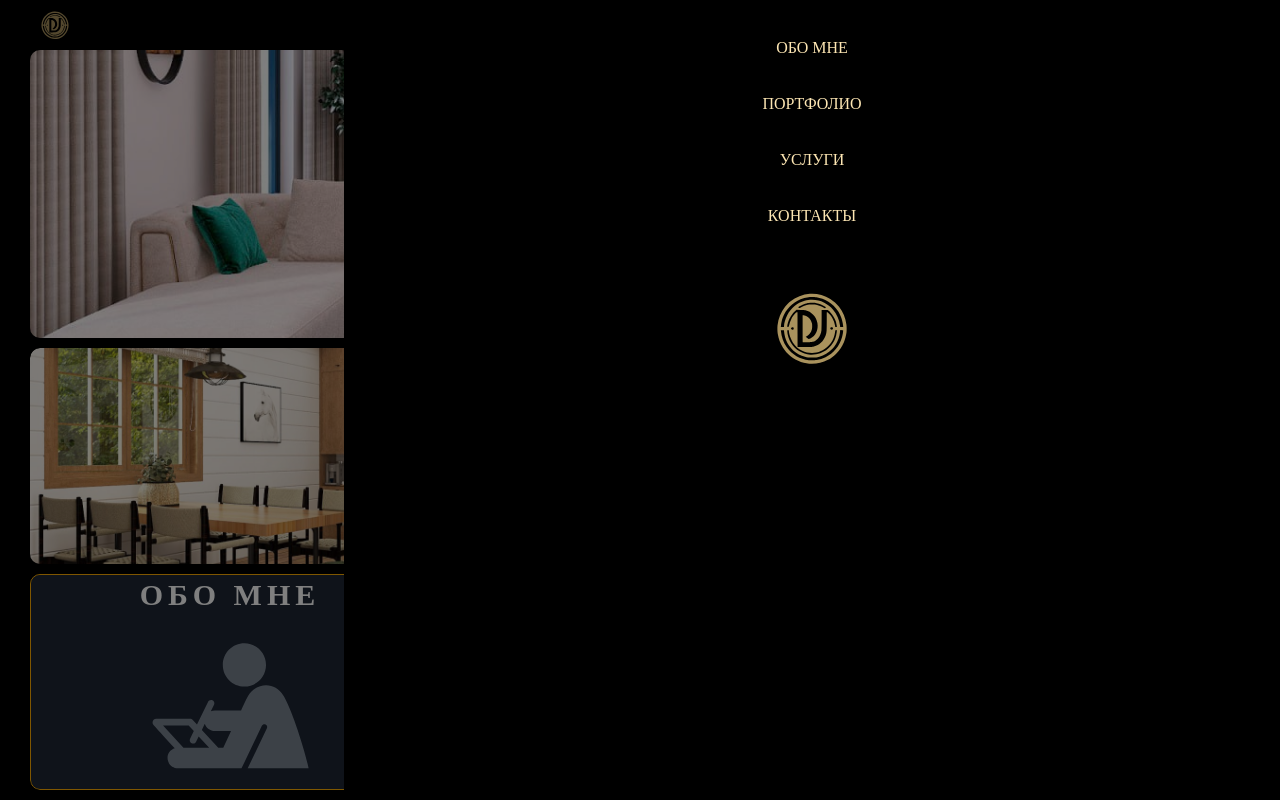
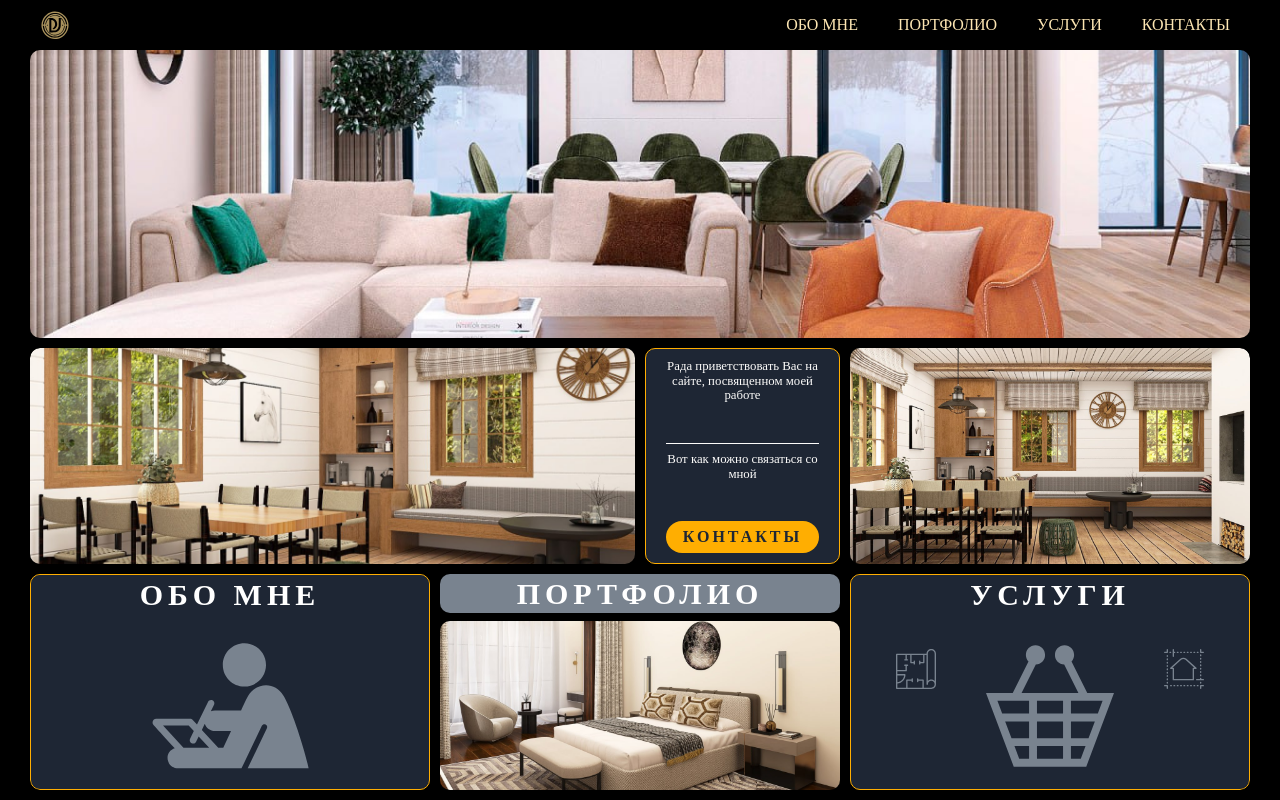
Before and after one commit to Dmitry-Dudarev/valentina-app, a React (Create React App) app: page / in a window 1280 px wide. Built offline with nearby package versions, Linux system fonts and the light colour scheme; the HTML template or start-up script is replaced by a standard one.

Commit message:
feat: Создано и стилизовано выпадающее меню

```diff
--- a/src/components/App/App.css
+++ b/src/components/App/App.css
@@ -4,9 +4,11 @@
   min-height: 100vh;
   background-color: #000;
   align-items: center;
+  width: 100vw;
 }
 
 .app-container {
+  width: 100%;
   display: flex;
   flex-direction: column;
   max-width: 1440px;
--- a/src/components/App/App.js
+++ b/src/components/App/App.js
@@ -1,3 +1,4 @@
+import React from 'react';
 import { Routes, Route } from 'react-router-dom';
 import './App.css';
 import Header from '../Header/Header';
@@ -5,11 +6,19 @@ import Main from '../Main/Main';
 import Navigation from '../Navigation/Navigation';
 
 function App() {
+  // видимость боковой панели меню навигации
+  const [isNavigationVisible, setNavigationVisible] = React.useState(false);
+
+  // функция для изменения видимости боковой панели меню
+  const changeNavigationVisibility = () => {
+    setNavigationVisible(!isNavigationVisible)
+  };
+
   return (
     <div className="app">
       <div className="app-container">
-        <Header />
-        <Navigation />
+        <Header changeNavigationVisibility={changeNavigationVisibility} />
+        <Navigation isNavigationVisible={isNavigationVisible} changeNavigationVisibility={changeNavigationVisibility} />
         <main>
           <Routes>
             <Route path='/' element={<Main />} />
--- a/src/components/Header/Header.css
+++ b/src/components/Header/Header.css
@@ -1,15 +1,14 @@
 .header {
-  width: 100%;
   display: flex;
   flex-direction: row;
   justify-content: space-between;
   background-color: #000;
+  padding: 0 30px;
 }
 
 .header__logo {
   transition: opacity 0.3s;
   width: 50px;
-  margin-left: 30px;
 }
 
 .header__location {
@@ -34,7 +33,6 @@
   display: flex;
   flex-direction: row;
   align-items: center;
-  margin-right: 30px;
 }
 
 .header__navigation-link {
@@ -42,3 +40,9 @@
   margin: 0 20px;
   padding: 7px 0;
 }
+
+.header__menu-logo {
+  width: 50px;
+  padding: 10px;
+  box-sizing: border-box;
+}
--- a/src/components/Header/Header.js
+++ b/src/components/Header/Header.js
@@ -1,10 +1,29 @@
 import React from "react";
 import { Link, useLocation } from "react-router-dom";
 import HeaderLogo from "../../images/mainpage__logo.svg";
+import MenuLogo from "../../images/sidemenu__icon.svg";
 import { linksText } from "../../constants/links-text";
+import { headerText } from "../../constants/header-text";
 import "./Header.css";
 
 function Header(props) {
+  // выясняем ширину окна просмотра
+  const [windowWidth, setWindowWidth] = React.useState(window.innerWidth);
+
+  React.useEffect(() => {
+    // обновление состояния windowWidth с новой шириной окна
+    const handleResize = () => {
+      setWindowWidth(window.innerWidth);
+    };
+    // к глобальному объекту window добвляется слушатель события resize
+    window.addEventListener('resize', handleResize);
+
+    return () => {
+      // удаляется слушатель события
+      window.removeEventListener('resize', handleResize);
+    };
+  }, []);
+
   // получаем текущую локацию пользователя
   const currentLocation = useLocation().pathname;
   // формируем сообщение пользователю о его
@@ -25,6 +44,10 @@ function Header(props) {
 
       <p className="app-text header__location">{location}</p>
 
+
+      {/* устанавливаем вариант отображения меню
+      в зависимости от ширины окна просмотра */}
+      {windowWidth > 700 ? (
         <div className="header__navigation">
           <Link className="app-link app-text header__navigation-link" to={"/about-me"}>
             {linksText.aboutMe.toUpperCase()}
@@ -39,6 +62,14 @@ function Header(props) {
             {linksText.contacts.toUpperCase()}
           </Link>
         </div>
+      ) : (
+        <img
+          className="app-link header__menu-logo"
+          alt={headerText.menuLogoAlt}
+          src={MenuLogo}
+          onClick={props.changeNavigationVisibility}
+        />
+      )}
     </header>
   );
 };
--- a/src/components/Navigation/Navigation.css
+++ b/src/components/Navigation/Navigation.css
@@ -6,15 +6,15 @@
   position: fixed;
   top: 0;
   left: 0;
-  visibility: hidden;
+  opacity: 0;
   background-color: rgba(0, 0, 0, 0.0);
   z-index: 4;
   align-items: flex-end;
   transform: translateX(100%);
+  transition: transform 0.5s ease, background-color 0.5s ease, opacity 0.5s ease;
 }
 
 .navigation_visible {
-  visibility: visible;
   opacity: 1;
   background-color: rgba(0, 0, 0, 0.5);
   transform: translateX(0%);
@@ -23,25 +23,54 @@
 .navigation__menu {
   flex-grow: 1;
   width: 70vw;
-  padding: 20px;
+  padding: 70px 20px;
   background-color: #000;
   display: flex;
   flex-direction: column;
   align-items: center;
   z-index: 4;
+  overflow: auto;
 }
 
 .navigation__menu-link {
   margin: 10px;
-  padding: 10px;
+  padding: 5px;
   color: #fde6b3;
-  border-radius: 10px;
+  border-radius: 5px;
+  font-size: 1.2rem;
 }
 
 .navigation__menu-link_current {
   border: 1px solid #ffae01;
 }
 
+.navigation__menu-link-logo {
+  padding: 0;
+  margin: 0;
+}
+
 .navigation__menu-logo {
-  width: 10vw;
+  width: 60px;
 }
+
+@media (max-width: 900px) {
+  .navigation__menu {
+    padding: 60px 20px;
+  }
+
+  .navigation__menu-link {
+    margin: 5px;
+    font-size: 1rem;
+  }
+}
+
+@media (max-width: 850px) {
+  .navigation__menu {
+    padding: 20px 20px;
+  }
+
+  .navigation__menu-link {
+    margin: 5px;
+    font-size: 0.8rem;
+  }
+}
--- a/src/components/Navigation/Navigation.js
+++ b/src/components/Navigation/Navigation.js
@@ -1,27 +1,43 @@
 import React from "react";
-import { Link } from "react-router-dom";
+import { Link, useLocation } from "react-router-dom";
 import "./Navigation.css";
 import { linksText } from "../../constants/links-text";
 import { navigationText } from "../../constants/navigation-text";
 import navigationLogo from "../../images/mainpage__logo.svg";
 
 function Navigation(props) {
+  // получаем текущую локацию пользователя
+  const location = useLocation().pathname;
+
   return (
-    <section className="navigation navigation_visible">
+    <section
+      className={`navigation ${props.isNavigationVisible ? "navigation_visible" : ""}`}
+      onClick={props.changeNavigationVisibility}
+    >
       <nav className="navigation__menu">
-        <Link className="app-link app-text navigation__menu-link" to={"/about-me"}>
+        <Link
+          className={`app-link app-text navigation__menu-link ${location === "/about-me" ? "navigation__menu-link_current" : ""} `}
+          to={"/about-me"}>
           {linksText.aboutMe.toUpperCase()}
         </Link>
-        <Link className="app-link app-text navigation__menu-link" to={"/portfolio"}>
+        <Link
+          className={`app-link app-text navigation__menu-link ${location === "/portfolio" ? "navigation__menu-link_current" : ""} `}
+          to={"/portfolio"}>
           {linksText.portfolio.toUpperCase()}
         </Link>
-        <Link className="app-link app-text navigation__menu-link" to={"/services"}>
+        <Link
+          className={`app-link app-text navigation__menu-link ${location === "/services" ? "navigation__menu-link_current" : ""} `}
+          to={"/services"}>
           {linksText.services.toUpperCase()}
         </Link>
-        <Link className="app-link app-text navigation__menu-link" to={"/contacts"}>
+        <Link
+          className={`app-link app-text navigation__menu-link ${location === "/contacts" ? "navigation__menu-link_current" : ""} `}
+          to={"/contacts"}>
           {linksText.contacts.toUpperCase()}
         </Link>
-        <Link className="app-link navigation__menu-link" to={"/contacts"}>
+        <Link
+          className={`app-link navigation__menu-link navigation__menu-link-logo ${location === "/" ? "navigation__menu-link_current" : ""} `}
+          to={"/"}>
           <img
             className="navigation__menu-logo"
             alt={navigationText.mainLinkLogoAlt}
--- /dev/null
+++ b/src/constants/header-text.js
@@ -0,0 +1,3 @@
+export const headerText = {
+  menuLogoAlt: "меню",
+}
```
Also changed, not shown: src/images/sidemenu__icon.svg (added). Lines whose indentation alone changed are shown as unchanged.
